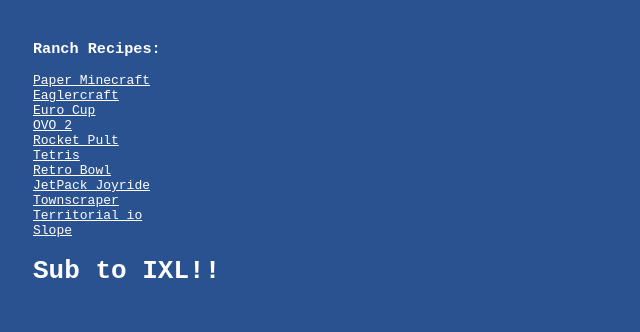
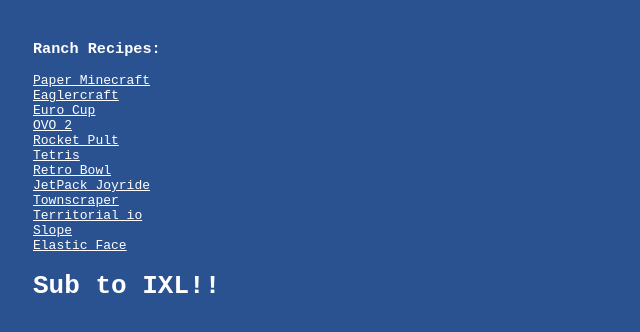
Before and after one commit to nom34469/Glamorous-Glizzy, a plain HTML site: page index.html in a window 1280 px wide. Shown: the part 116-448 px from the top of the page, without its empty margins (0-640 px from the left). Drawn offline with Linux system fonts and the light colour scheme; a script that the page names is missing.

Commit message:
Update index.html

```diff
--- a/index.html
+++ b/index.html
@@ -32,6 +32,8 @@
   <a href="https://clockmantellstime.github.io/unblocked/territorial.html">Territorial io</a>
   <br>
   <a href="https://windowslover1234.github.io/games/slope/">Slope</a>
+  <br>
+  <a href="https://d21u3ic0kp9e91.cloudfront.net/elasticman/0/index.html">Elastic Face</a>
   </p>
   <h1>Sub to IXL!!</h1>
   <script src="script.js"></script>
```
